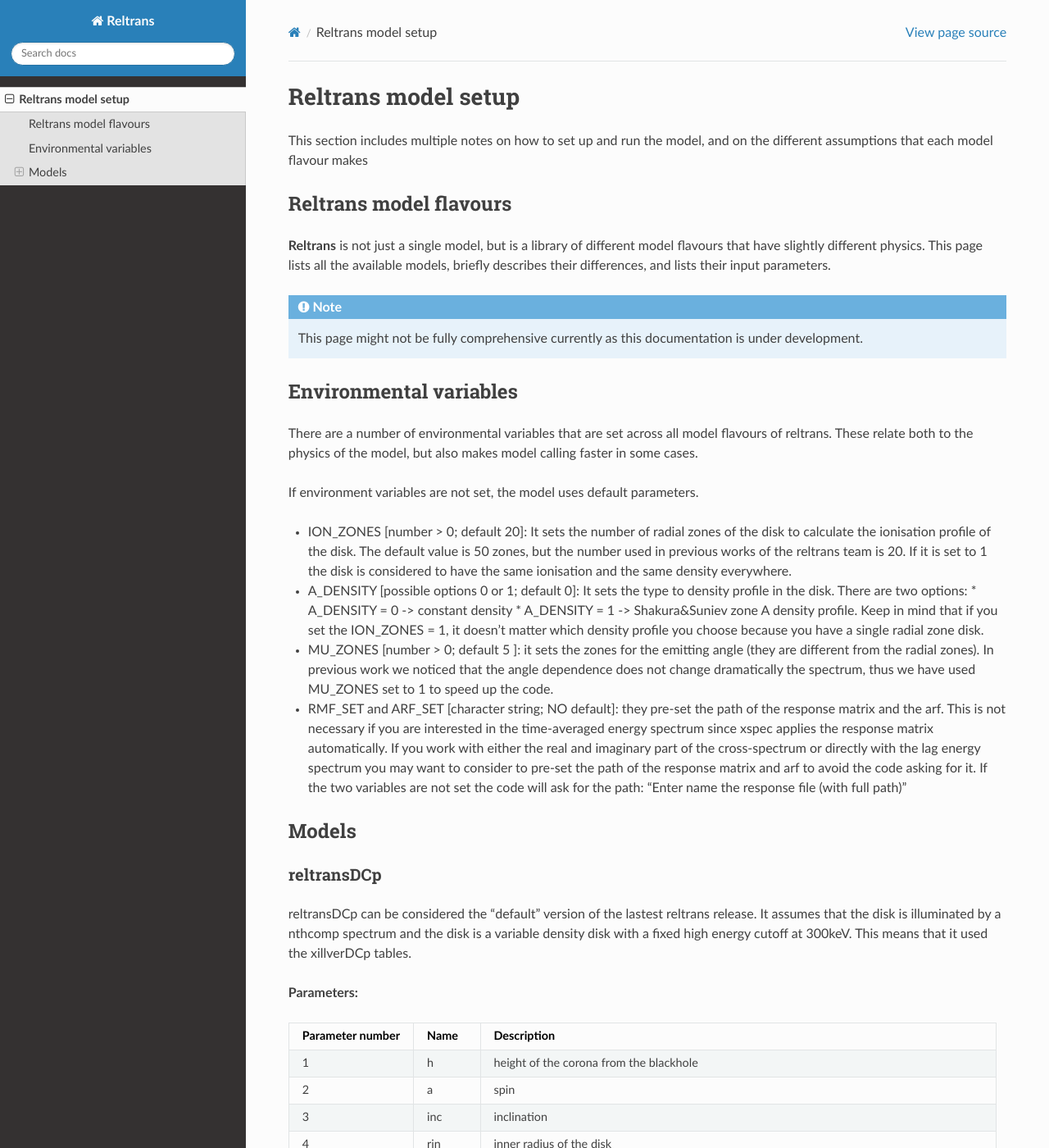
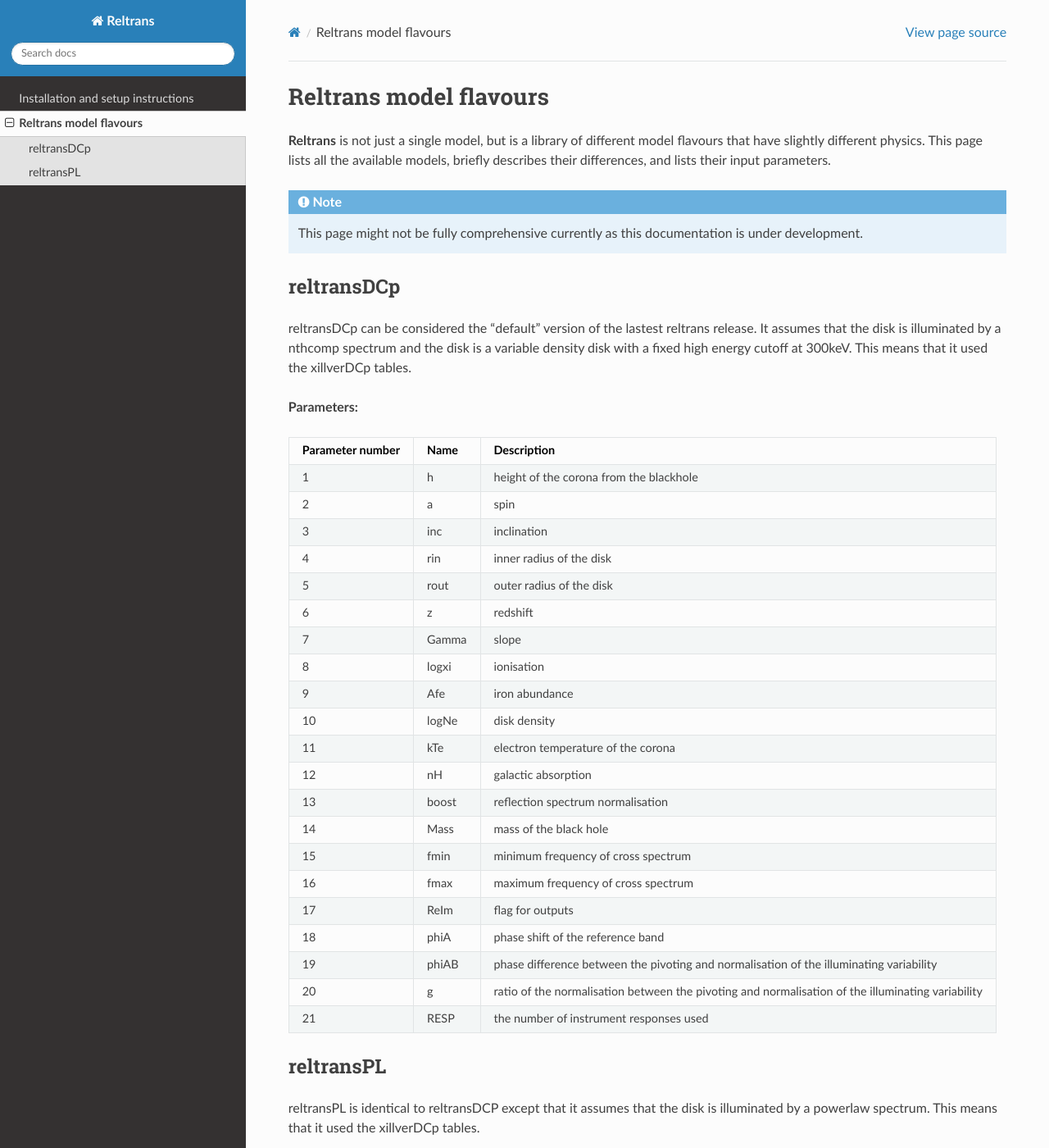
Before and after one commit to reltrans/reltransDocs, a Sphinx documentation site: the page built from source/model_flavours.rst, in a window 1280 px wide and 1400 px high. Shown: the whole window at 82% size. Built offline with Sphinx 7.4.7 and the Read the Docs theme 3.1.0, drawn with Linux system fonts in a browser that asks for light colours.

Commit message:
Included installation page

```diff
--- a/source/index.rst
+++ b/source/index.rst
@@ -8,7 +8,7 @@
 
 Welcome to the Reltrans documentation!
 
-Reltrans is a publicly available, semi-analytical model for X-ray reverberation mapping of accreting black holes in both AGN and X-ray binaries. It can be used to compute both time-averaged spectra and energy-dependent, Fourier domain cross spectra. In order to perform relativistic ray-tracing, Reltrans assumes the lamp-post model for the coronal geoemtry, with some potential tweaks depending on the model flavour. For example, it is possible to include a second lamp-post self consistently, or to modify the angular dependence of the source emissivity. More information on the model flavours can be found here: WiP link.
+Reltrans is a publicly available, semi-analytical model for X-ray reverberation mapping of accreting black holes in both AGN and X-ray binaries. It can be used to compute both time-averaged spectra and energy-dependent, Fourier domain cross spectra. In order to perform relativistic ray-tracing, Reltrans assumes the lamp-post model for the coronal geoemtry, with some potential tweaks depending on the model flavour. For example, it is possible to include a second lamp-post self consistently, or to modify the angular dependence of the source emissivity.
 
 Features
 --------
@@ -28,6 +28,7 @@
 .. toctree::
    :maxdepth: 1
 
+   installation
    model_flavours
 
 Citing Reltrans
--- a/source/model_flavours.rst
+++ b/source/model_flavours.rst
@@ -1,11 +1,5 @@
-Reltrans model setup
-========================
-
-This section includes multiple notes on how to set up and run the model, and on
-the different assumptions that each model flavour makes
-
 Reltrans model flavours
------------------------
+=======================
 
 **Reltrans** is not just a single model, but is a library of different model
 flavours that have slightly different physics. This page lists all the
@@ -16,47 +10,6 @@
     This page might not be fully comprehensive currently as this documentation
     is under development.
 
-
-Environmental variables
------------------------
-
-There are a number of environmental variables that are set across all model
-flavours of reltrans. These relate both to the physics of the model, but also
-makes model calling faster in some cases.
-
-If environment variables are not set, the model uses default parameters.
-
-* ION_ZONES [number > 0; default 20]\: It sets the number of radial zones of
-  the disk to calculate the ionisation profile of the disk. The default value is
-  50 zones, but the number used in previous works of the reltrans team is 20. If
-  it is set to 1 the disk is considered to have the same ionisation and the same
-  density everywhere.
-
-* A_DENSITY [possible options 0 or 1; default 0]: It sets the type to density
-  profile in the disk. There are two options:
-  * A_DENSITY = 0 -> constant density
-  * A_DENSITY = 1 -> Shakura&Suniev zone A density profile.
-  Keep in mind that if you set the ION_ZONES = 1, it doesn't matter which
-  density profile you choose because you have a single radial zone disk.
-
-* MU_ZONES [number > 0; default 5 ]:
-  it sets the zones for the emitting angle (they are different from the radial
-  zones). In previous work we noticed that the angle dependence does not change
-  dramatically the spectrum, thus we have used MU_ZONES set to 1 to speed up the
-  code.
-
-* RMF_SET and ARF_SET [character string; NO default]:
-  they pre-set the path of the response matrix and the arf.
-  This is not necessary if you are interested in the time-averaged energy
-  spectrum since xspec applies the response matrix automatically.
-  If you work with either the real and imaginary part of the cross-spectrum or
-  directly with the lag energy spectrum you may want to consider to pre-set the
-  path of the response matrix and arf to avoid the code asking for it.
-  If the two variables are not set the code will ask for the path: "Enter name
-  the response file (with full path)"
-
-Models
-------
 
 reltransDCp
 ^^^^^^^^^^^
```
Also changed, not shown: source/installation.rst (added, +185 -0 lines).
